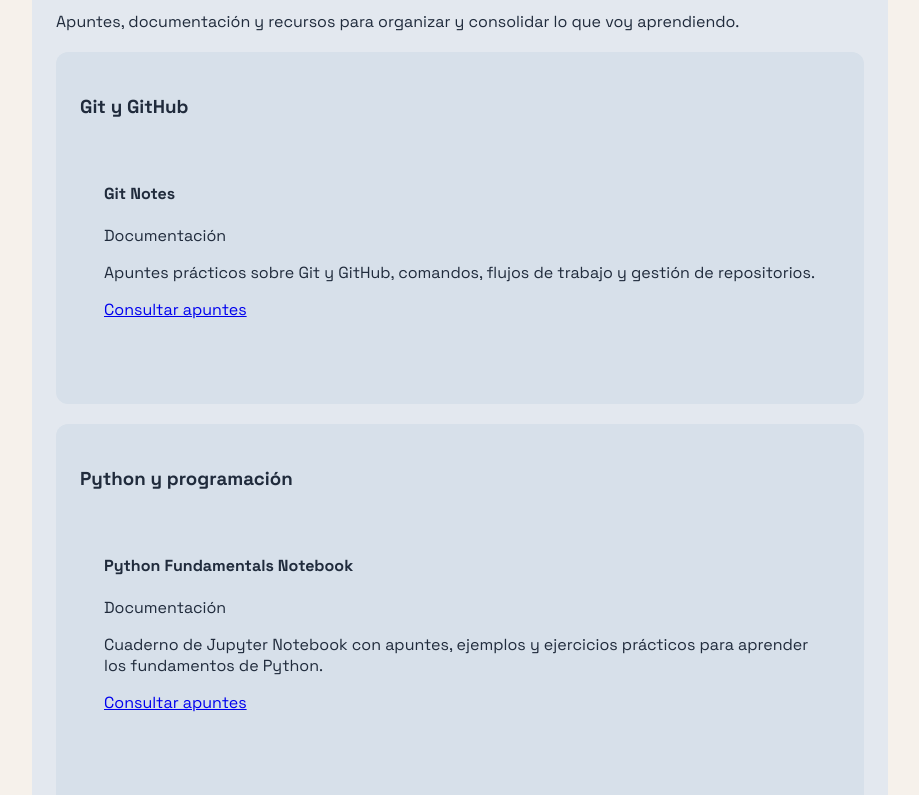
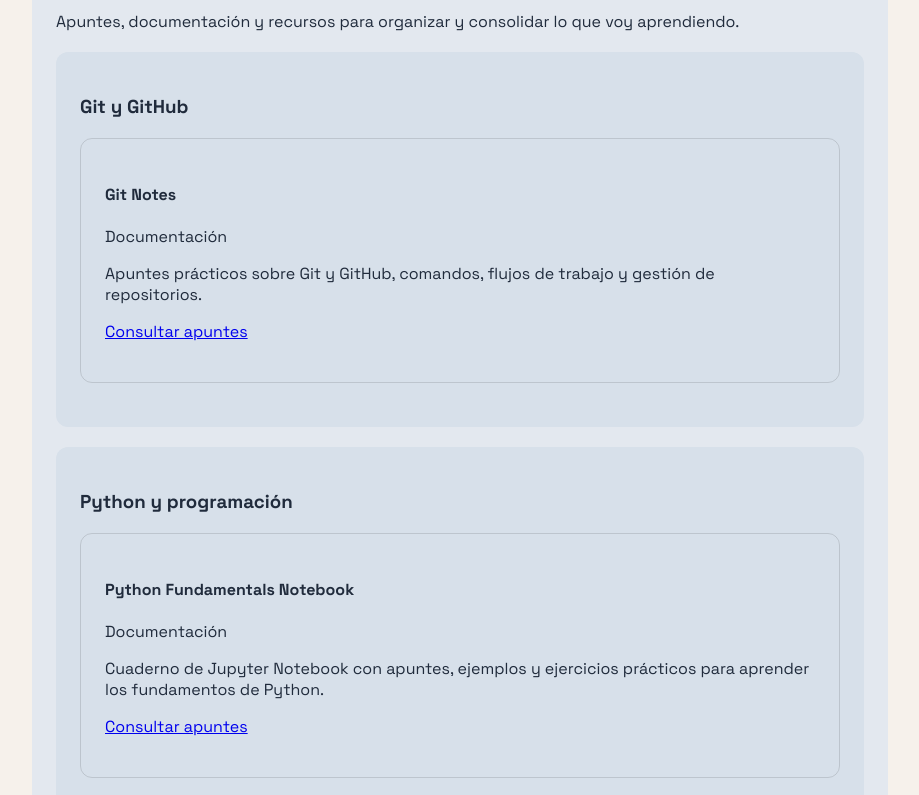
Before and after one commit to AmefDAM/web-practicas, a plain HTML site: page index.html in a window 1280 px wide. Shown: the part 2100-2895 px from the top of the page, without its empty margins (28-947 px from the left). Drawn offline with Linux system fonts and the light colour scheme; no server answers.

Commit message:
style: add border to articles inside subsections

```diff
--- a/css/style.css
+++ b/css/style.css
@@ -189,6 +189,11 @@ h2 {
 #proyectos > article,
 #proyectos > div {
     background-color: #EAD5D9;
+    border-radius: 12px;
+}
+
+section section article {
+    border: 1px solid rgba(0, 0, 0, 0.12);
     border-radius: 12px;
 }
 /* ==========================
```
